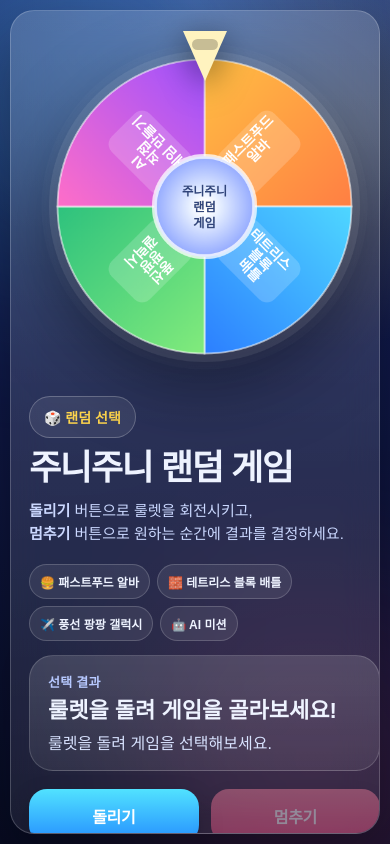
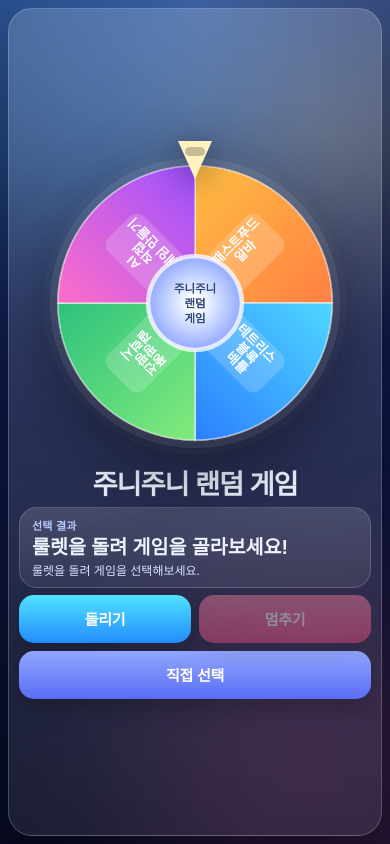
Before and after one commit to davidlee145/JoonyJoonyProject, a plain HTML site: page index.html in a window 390 px wide. Drawn offline with Linux system fonts and the light colour scheme.

Commit message:
5th commit

```diff
--- a/index.html
+++ b/index.html
@@ -4,6 +4,7 @@
   <meta charset="UTF-8" />
   <meta name="viewport" content="width=device-width, initial-scale=1.0, maximum-scale=1.0, user-scalable=no" />
   <title>주니주니 랜덤 게임</title>
+  <!-- 복사/붙여넣기용 분리 버전: logo.png, fastfood_original.html 파일을 index.html과 같은 폴더에 둬야 합니다. -->
   <style>
     :root {
       --bg1: #0a1031;
@@ -410,27 +411,117 @@
     }
 
     @media (max-width: 640px) {
-      .screen { padding: 10px; }
+      .screen { padding: 8px; }
+      #rouletteScreen {
+        align-items: center;
+        justify-content: center;
+      }
       #rouletteScreen .panel {
         width: min(100%, 560px);
-        max-height: calc(100dvh - 20px);
-        overflow-y: auto;
+        height: calc(100dvh - 16px);
+        max-height: calc(100dvh - 16px);
+        overflow: hidden;
         border-radius: 24px;
-        padding: 14px 12px 16px;
+        padding: 10px 10px 12px;
+        display: flex;
+        flex-direction: column;
+        justify-content: center;
+        gap: 8px;
       }
-      .wheel-wrap { width: min(88vw, 390px); }
-      .roulette-title { font-size: clamp(28px, 9vw, 42px); }
-      .roulette-desc { font-size: 15px; }
-      .pill-list { gap: 7px; }
-      .pill { padding: 8px 10px; font-size: 12px; }
-      .controls-row { display: grid; grid-template-columns: 1fr 1fr; width: 100%; }
-      .controls-row .action-btn { min-width: 0; width: 100%; padding: 15px 10px; font-size: 16px; }
-      .controls-row .secondary-btn { grid-column: 1 / -1; }
+      .roulette-side {
+        order: 0;
+        padding: 0;
+        flex: 0 0 auto;
+      }
+      .wheel-wrap {
+        width: min(82vw, 330px, 45dvh);
+      }
+      .wheel-pointer {
+        top: -2px;
+        border-left-width: 17px;
+        border-right-width: 17px;
+        border-top-width: 38px;
+      }
+      .wheel-pointer::after {
+        left: -10px;
+        top: -32px;
+        width: 20px;
+        height: 9px;
+      }
+      .roulette-info {
+        width: 100%;
+        padding: 0;
+        gap: 7px;
+        align-items: stretch;
+        flex: 0 0 auto;
+      }
+      .title-badge {
+        display: none;
+      }
+      .roulette-title {
+        text-align: center;
+        font-size: clamp(24px, 7vw, 34px);
+      }
+      .roulette-desc,
+      .pill-list {
+        display: none;
+      }
+      .result-card {
+        min-height: 64px;
+        border-radius: 18px;
+        padding: 9px 12px;
+        gap: 2px;
+      }
+      .result-card small { font-size: 11px; }
+      .result-card strong { font-size: clamp(17px, 5vw, 23px); }
+      .game-status { font-size: 12px; min-height: 16px; }
+      .controls-row {
+        display: grid;
+        grid-template-columns: 1fr 1fr;
+        gap: 8px;
+        width: 100%;
+        margin-top: 0;
+      }
+      .controls-row .action-btn {
+        min-width: 0;
+        width: 100%;
+        min-height: 48px;
+        padding: 11px 8px;
+        border-radius: 15px;
+        font-size: 15px;
+      }
+      .controls-row .secondary-btn {
+        grid-column: 1 / -1;
+      }
       .game-shell { grid-template-rows: auto minmax(0, 1fr) auto; height: 100dvh; }
       .canvas-shell { padding: 6px; }
       #mobileControls { gap: 8px; padding: 8px 8px 10px; }
       .ctrl-btn { flex: 1 1 28%; min-width: 86px; padding: 13px 9px; }
       .ctrl-btn.wide { flex-basis: 42%; min-width: 110px; }
+    }
+
+    @media (max-width: 380px), (max-height: 680px) {
+      #rouletteScreen .panel {
+        padding: 8px;
+        gap: 6px;
+      }
+      .wheel-wrap {
+        width: min(80vw, 295px, 42dvh);
+      }
+      .roulette-title {
+        font-size: clamp(21px, 6.2vw, 29px);
+      }
+      .result-card {
+        min-height: 58px;
+        padding: 8px 10px;
+      }
+      .result-card strong { font-size: clamp(16px, 4.8vw, 21px); }
+      .game-status { font-size: 11px; }
+      .controls-row .action-btn {
+        min-height: 44px;
+        padding: 9px 7px;
+        font-size: 14px;
+      }
     }
     @media (orientation: landscape) and (max-height: 640px) {
       #rouletteScreen .panel { grid-template-columns: minmax(260px, 390px) 1fr; max-height: calc(100dvh - 18px); overflow-y: auto; }
@@ -445,9 +536,9 @@
 <body>
   <section id="introScreen" class="screen">
     <div class="intro-glow"></div>
-    <img id="introLogo" alt="주니주니 로고" src="logo.png" />
+    <img id="introLogo" alt="주니주니 로고" src="./logo.png" />
     <div class="intro-title">주니주니 랜덤 게임</div>
-    <div class="intro-sub">의준아 선준아 어린이날 축하해!</div>
+    <div class="intro-sub">이미지가 페이드 인된 뒤 룰렛 화면으로 이동합니다.</div>
   </section>
 
   <section id="rouletteScreen" class="screen hidden">
@@ -507,16 +598,10 @@
 
 <script>
 (() => {
-  function decodeBase64Utf8(b64) {
-    const bin = atob(b64);
-    const bytes = new Uint8Array(bin.length);
-    for (let i = 0; i < bin.length; i++) bytes[i] = bin.charCodeAt(i);
-    return new TextDecoder('utf-8').decode(bytes);
-  }
-  const LOGO_SRC = "logo.png";
-  const FASTFOOD_PAGE = "fastfood_original.html";
-  const STAIRS_PAGE = "tetris_stairs.html";
-  const GALAGA_PAGE = "balloon_galaga.html";
+  const LOGO_SRC = "./logo.png";
+  const FASTFOOD_PAGE = "./fastfood_original.html";
+  const STAIRS_PAGE = "./tetris_stairs.html";
+  const GALAGA_PAGE = "./balloon_galaga.html";
   const TAU = Math.PI * 2;
   const screens = {
     intro: document.getElementById('introScreen'),
```
